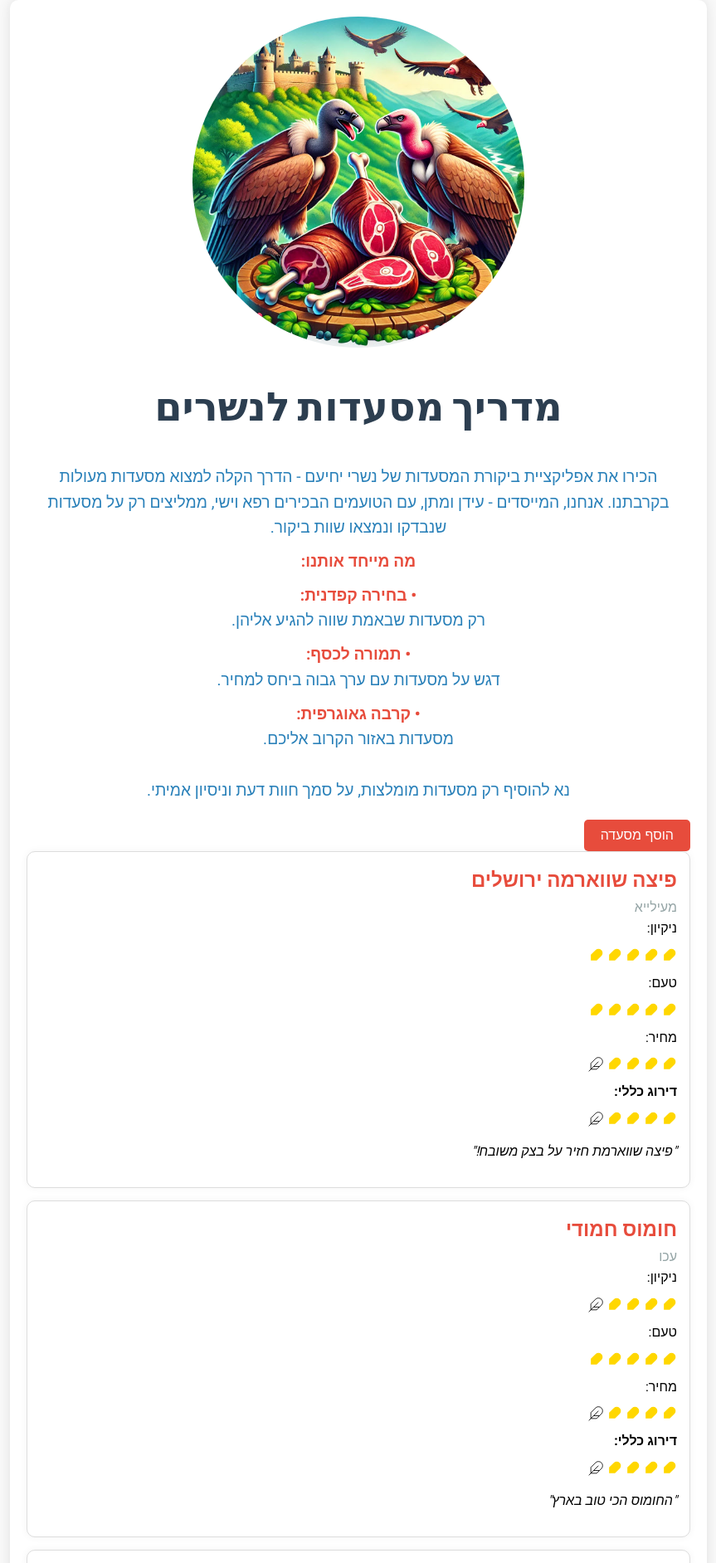
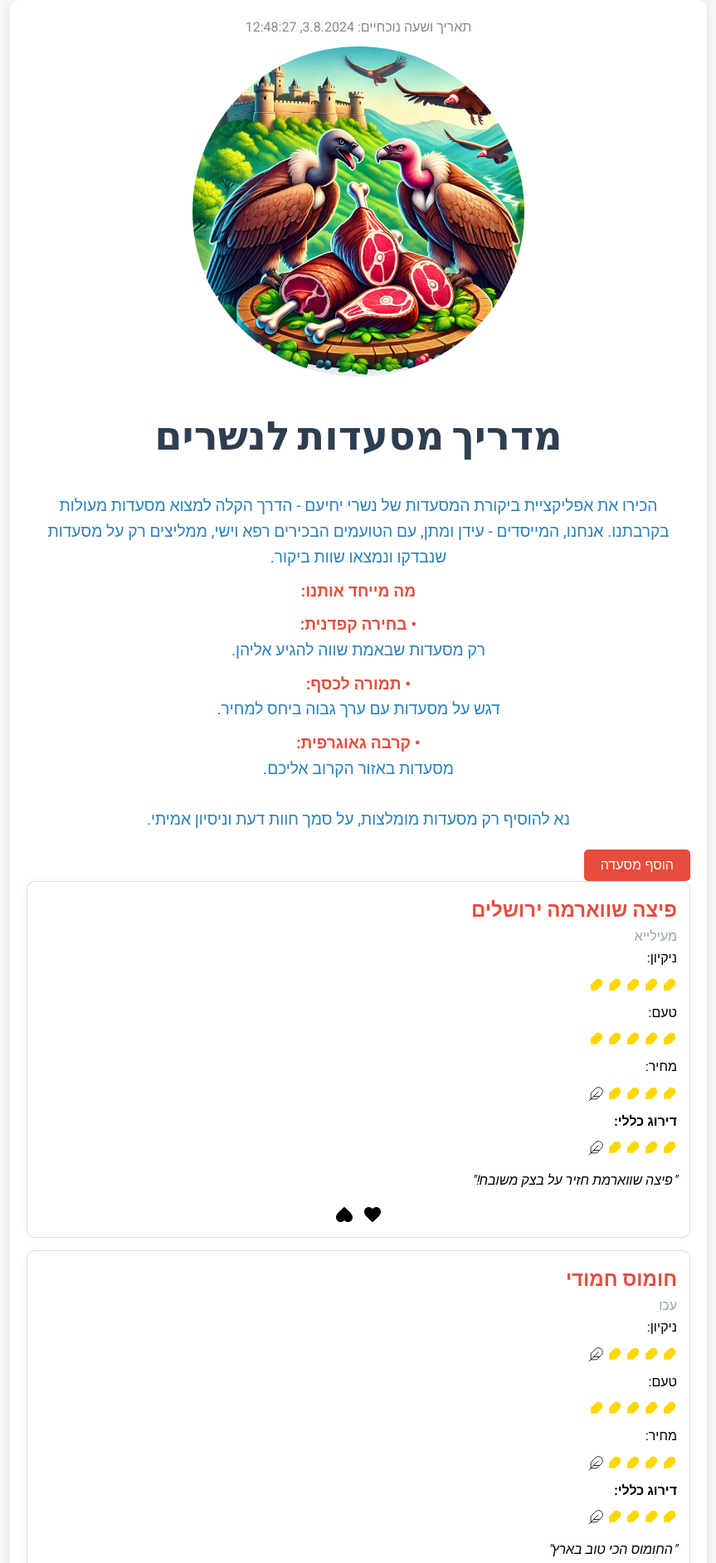
Before and after one commit to MatanRetzer/eagle-res-review, a plain HTML site: page index.html in a window 1280 px wide. Shown: the top 1884 px of the page at 83% size, without its empty margins (208-1071 px from the left). Drawn offline with Linux system fonts and the light colour scheme.

Commit message:
Add files via upload

```diff
--- a/index.html
+++ b/index.html
@@ -128,10 +128,35 @@
         .intro br {
             margin-bottom: 10px;
         }
+        .date-time {
+            text-align: center;
+            font-size: 1em;
+            color: #7f8c8d;
+            margin-bottom: 10px;
+        }
+        .like-dislike {
+            display: flex;
+            justify-content: center;
+            align-items: center;
+            margin-top: 10px;
+        }
+        .like-dislike svg {
+            width: 24px;
+            height: 24px;
+            cursor: pointer;
+            margin: 0 5px;
+        }
+        .liked {
+            fill: #e74c3c;
+        }
+        .disliked {
+            fill: #7f8c8d;
+        }
     </style>
 </head>
 <body>
     <div class="container">
+        <div class="date-time" id="date-time"></div>
         <img src="2024-07-28_15-35-00.jpg" alt="Restaurant Guide" style="width: 50%; border-radius: 50%; margin-bottom: 20px; display: block; margin-left: auto; margin-right: auto;">
         <h1>מדריך מסעדות לנשרים</h1>
         <p class="intro">
@@ -142,7 +167,7 @@
             <strong>• קרבה גאוגרפית:</strong> מסעדות באזור הקרוב אליכם.<br>
             <br>נא להוסיף רק מסעדות מומלצות, על סמך חוות דעת וניסיון אמיתי.
         </p>
-        <button onclick="openAddRestaurantForm()">הוסף מסעדה</button>
+        <button onclick="openAddRestaurantModal()">הוסף מסעדה</button>
         <div id="restaurants-list"></div>
     </div>
 
@@ -190,6 +215,9 @@
             { id: 12, name: 'נוסטלגיה', location: 'מעלות תרשיחא', cleanliness: 5, taste: 5, price: 3, review: 'מסעדה ייחודית בנוף עם מנות מיוחדות. ארוחות בוקר רגילות עם טוויסט לכל ממרח.' },
             { id: 13, name: 'אל חיאט', location: 'מעלות תרשיחא', cleanliness: 5, taste: 5, price: 2, review: 'אוכל מעולה באווירה משפחתית מאז 2006. בעלים חבל על הזמן.' },
             { id: 14, name: 'מסעדת אלאמיר', location: 'מעלות תרשיחא', cleanliness: 4, taste: 4, price: 3, review: 'אוכל מעולה, קצת פחות מאל חיאט. חומוס לא מנת הדגל.' },
+            { id: 15, name: 'סביח מעונה', location: 'מעונה', cleanliness: 5, taste: 5, price: 5, review: 'שווארמהאין על סביח חם וטעים באמצע היום!' },
+            { id: 16, name: 'חומוסית סמי', location: 'בית העמק', cleanliness: 4, taste: 4, price: 4, review: 'החומוס ממש טעים והצ\'יפס הצגה!' },
+            { id: 17, name: 'גלידה שפרעם', location: 'כפר יאסיף', cleanliness: 2, taste: 5, price: 5, review: 'טעמים שלא ניתן למצוא בשום מקום מלבד שפרעם!' }
         ];
 
         function renderRestaurants() {
@@ -207,6 +235,14 @@
                     <div>מחיר: ${renderRating(restaurant.price)}</div>
                     <div><strong>דירוג כללי: ${renderRating(Number(averageRating))}</strong></div>
                     <p><i>"${restaurant.review}"</i></p>
+                    <div class="like-dislike">
+                        <svg onclick="likeRestaurant(${restaurant.id})" class="like" viewBox="0 0 24 24">
+                            <path d="M12 21.35l-1.45-1.32C5.4 15.36 2 12.28 2 8.5 2 5.42 4.42 3 7.5 3c1.74 0 3.41.81 4.5 2.09C13.09 3.81 14.76 3 16.5 3 19.58 3 22 5.42 22 8.5c0 3.78-3.4 6.86-8.55 11.54L12 21.35z"/>
+                        </svg>
+                        <svg onclick="dislikeRestaurant(${restaurant.id})" class="dislike" viewBox="0 0 24 24">
+                            <path d="M12 2.65l1.45 1.32C18.6 8.64 22 11.72 22 15.5c0 3.08-2.42 5.5-5.5 5.5-1.74 0-3.41-.81-4.5-2.09C10.91 20.19 9.24 21 7.5 21 4.42 21 2 18.58 2 15.5c0-3.78 3.4-6.86 8.55-11.54L12 2.65z"/>
+                        </svg>
+                    </div>
                 `;
                 restaurantsList.appendChild(restaurantElement);
             });
@@ -226,8 +262,12 @@
             `;
         }
 
-        function openAddRestaurantForm() {
-            window.open('https://forms.gle/vvhZRfmuPMwhnimr7', '_blank');
+        function likeRestaurant(id) {
+            alert(`You liked restaurant with ID ${id}`);
+        }
+
+        function dislikeRestaurant(id) {
+            alert(`You disliked restaurant with ID ${id}`);
         }
 
         function openAddRestaurantModal() {
@@ -261,7 +301,17 @@
             }
         }
 
+        function updateDateTime() {
+            const dateTimeElement = document.getElementById('date-time');
+            const now = new Date().toLocaleString('he-IL', { timeZone: 'Asia/Jerusalem' });
+            dateTimeElement.textContent = `תאריך ושעה נוכחיים: ${now}`;
+        }
+
+        document.addEventListener('DOMContentLoaded', function() {
+            updateDateTime();
             renderRestaurants();
+        });
+
     </script>
 </body>
 </html>
```
Lines whose indentation alone changed are shown as unchanged.
